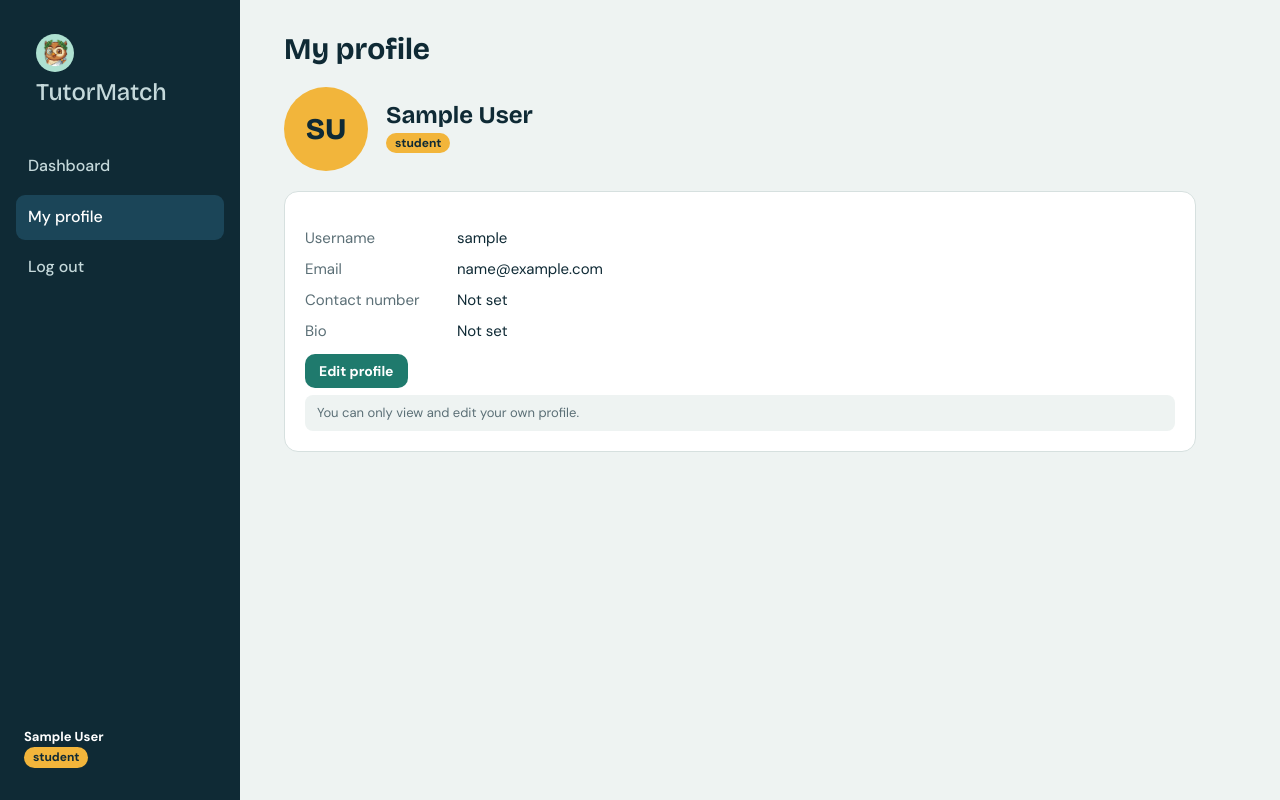
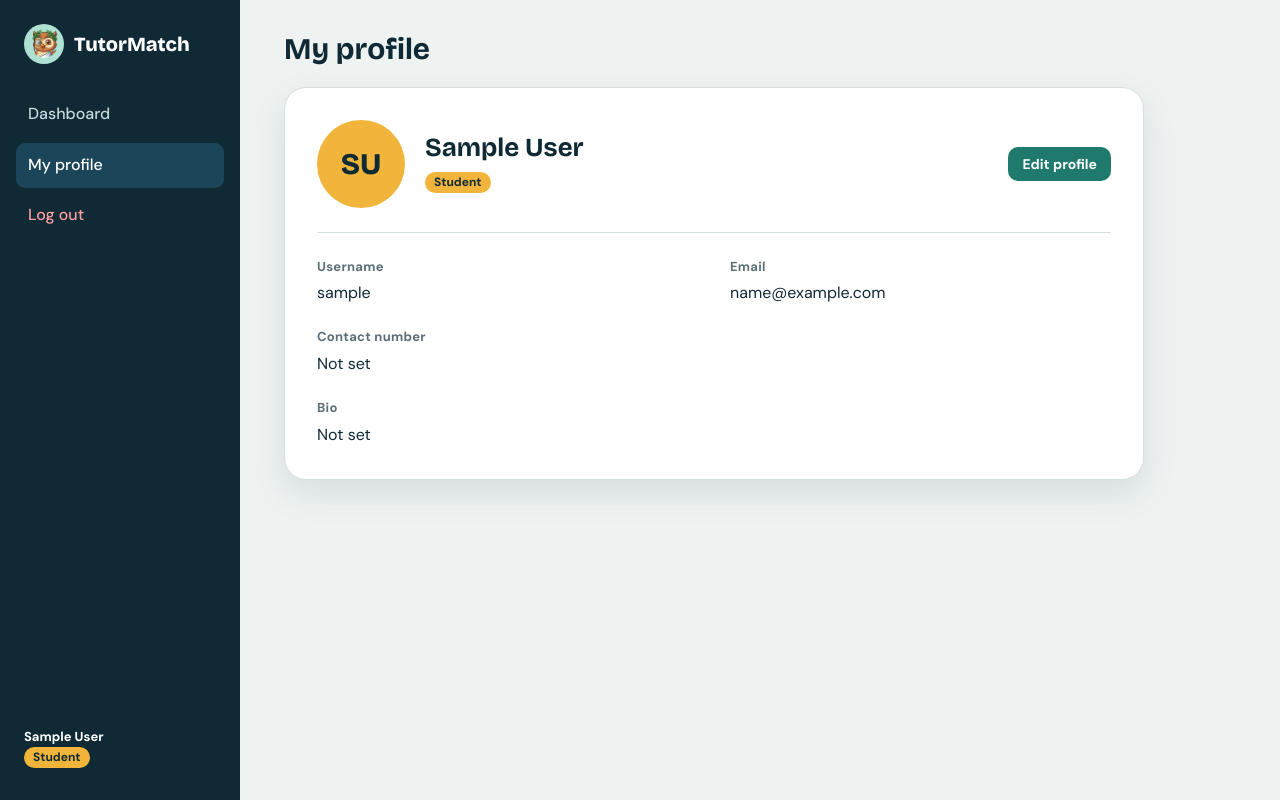
Before and after one commit to Zarczx/TutorMatch-Arcenal-JohnMichael-G1, a Django app: page /profile/ in a window 1280 px wide. Run offline with Django 5.2, Linux system fonts and the light colour scheme; the visitor is signed in with stand-in values (Sample User, id 1).

Commit message:
Fixed some new UI

```diff
--- a/accounts/models.py
+++ b/accounts/models.py
@@ -7,13 +7,23 @@ class User(AbstractUser):
         STUDENT = "student", "Student"
         TUTOR = "tutor", "Tutor"
 
+    class YearLevel(models.TextChoices):
+        Y1 = "1", "1st year"
+        Y2 = "2", "2nd year"
+        Y3 = "3", "3rd year"
+        Y4 = "4", "4th year"
+        OTHER = "other", "Other"
+
     email = models.EmailField("email address", unique=True)
     role = models.CharField(max_length=10, choices=Role.choices, default=Role.STUDENT)
     phone = models.CharField("contact number", max_length=20, blank=True)
     bio = models.TextField(blank=True)
     photo = models.ImageField(upload_to="profiles/", blank=True)
-    subjects = models.CharField(max_length=255, blank=True, help_text="Comma-separated (tutors only)")
+    subjects = models.CharField(max_length=255, blank=True, help_text="Comma-separated")
     hourly_rate = models.DecimalField(max_digits=7, decimal_places=2, null=True, blank=True)
+    year_level = models.CharField(max_length=10, choices=YearLevel.choices, blank=True)
+    availability = models.CharField(max_length=255, blank=True, help_text="e.g. Mon 2-5pm, Sat 9am-12pm")
+    onboarded = models.BooleanField(default=False)
 
     @property
     def initials(self):
@@ -22,3 +32,27 @@ class User(AbstractUser):
     @property
     def full_name(self):
         return self.get_full_name() or self.username
+
+    @property
+    def checklist(self):
+        """Returns the profile steps and whether each one is done."""
+        if self.role == self.Role.TUTOR:
+            items = [
+                ("Add your subjects", bool(self.subjects), "accounts:onboarding"),
+                ("Set your availability", bool(self.availability), "accounts:onboarding"),
+                ("Set your hourly rate", self.hourly_rate is not None, "accounts:onboarding"),
+                ("Add a bio", bool(self.bio), "profile_edit"),
+            ]
+        else:
+            items = [
+                ("Tell us what you need help with", bool(self.subjects), "accounts:onboarding"),
+                ("Add your year level", bool(self.year_level), "accounts:onboarding"),
+                ("Add a bio", bool(self.bio), "profile_edit"),
+            ]
+        return items
+
+    @property
+    def progress(self):
+        items = self.checklist
+        done = sum(1 for _, ok, _ in items if ok)
+        return int(done * 100 / len(items))
--- a/static/css/app.css
+++ b/static/css/app.css
@@ -102,3 +102,40 @@ input[type=file]{padding:9px}
 img.avatar{object-fit:cover}
 .roles ul{display:contents;list-style:none;margin:0;padding:0}.roles li{display:block}
 .err403 a{display:inline-block;margin-top:10px;border:1.5px solid var(--line);border-radius:10px;padding:9px 16px}
+/* Login and register layout */
+.auth{grid-template-columns:1fr 1fr;align-items:stretch;overflow-x:hidden}
+.auth>*{min-width:0}
+.board{justify-content:center;padding-top:40px}
+.mid{margin-top:0}
+.formside{align-content:center}
+.box{margin-top:0}
+/* Pin the logo to the top-left corner of the auth pages */
+.board{position:relative}
+.board .logo{position:absolute;top:28px;left:32px;margin:0;z-index:2}
+/* Profile page */
+.profile-card{background:var(--card);border:1px solid var(--line);border-radius:22px;padding:32px;max-width:860px;box-shadow:0 14px 34px rgba(15,42,53,.1)}
+.profile-head{display:flex;align-items:center;gap:20px;padding-bottom:24px;margin-bottom:24px;border-bottom:1px solid var(--line);flex-wrap:wrap}
+.profile-head h2{font-size:26px;margin-bottom:6px}
+.profile-head .avatar{width:88px;height:88px;flex-shrink:0}
+.profile-edit{margin-left:auto}
+.profile-grid{display:grid;grid-template-columns:1fr 1fr;gap:22px 32px;margin:0}
+.profile-grid>div{min-width:0}
+.profile-grid .wide{grid-column:1/-1}
+.profile-grid dt{font-size:13px;font-weight:700;letter-spacing:.02em;color:var(--mut);margin-bottom:4px}
+.profile-grid dd{margin:0;font-size:16px;color:var(--ink);overflow-wrap:anywhere}
+@media (max-width:640px){.profile-grid{grid-template-columns:1fr}.profile-edit{margin-left:0}}
+/* Logout: lighter red so it's not clicked by accident */
+.side .lo{color:#ff9e9e}
+.side .lo:hover{background:#4a1f1f;color:#ffd0d0}
+
+/* Push Edit profile to the far right of the card header */
+.profile-head .profile-edit{margin-left:auto}
+
+.page-top{display:flex;justify-content:space-between;align-items:flex-start;gap:16px;flex-wrap:wrap;margin-bottom:20px}
+.brand-mini{display:flex;align-items:center;gap:10px;font:800 18px 'Bricolage Grotesque',sans-serif;color:var(--ink);text-decoration:none}
+.brand-mini img{width:36px;height:36px;border-radius:50%;background:#aee1d1;object-fit:contain}
+
+/* Sidebar logo: text beside the image, and profile photo option */
+.side .logo{display:flex;align-items:center;gap:10px;padding:0;margin:0 8px 22px;background:none;font:800 20px 'Bricolage Grotesque',sans-serif;color:#fff}
+.side .logo:hover{background:none}
+.side .logo img{width:40px;height:40px;border-radius:50%;background:#aee1d1;object-fit:cover;flex-shrink:0}
--- a/templates/accounts/app_base.html
+++ b/templates/accounts/app_base.html
@@ -3,11 +3,11 @@
 {% with page=request.resolver_match.url_name %}
 <div class="app">
   <nav class="side" aria-label="Main">
-    <a class="logo" href="{% url 'landing' %}"><img src="{% static 'img/head.png' %}" alt="">TutorMatch</a>
+    <a class="logo" href="{% url 'landing' %}">{% if user.photo %}<img class="side-avatar" src="{{ user.photo.url }}" alt="Your profile photo">{% else %}<img src="{% static 'img/head.png' %}" alt="">{% endif %}<span>TutorMatch</span></a>
     <a href="{% url 'dashboard' %}" class="{% if page == 'student_dashboard' or page == 'tutor_dashboard' %}on{% endif %}">Dashboard</a>
     <a href="{% url 'profile' %}" class="{% if page == 'profile' or page == 'profile_edit' %}on{% endif %}">My profile</a>
     <form method="post" action="{% url 'logout' %}">{% csrf_token %}<button class="lo" type="submit">Log out</button></form>
-    <div class="who"><b>{{ user.full_name }}</b><span class="pill">{{ user.role }}</span></div>
+    <div class="who"><b>{{ user.full_name }}</b><span class="pill">{{ user.get_role_display }}</span></div>
   </nav>
   <main class="main">{% include 'partials/messages.html' %}{% block content %}{% endblock %}</main>
 </div>
--- a/templates/accounts/profile.html
+++ b/templates/accounts/profile.html
@@ -1,14 +1,35 @@
 {% extends 'accounts/app_base.html' %}
+{% load static %}
 {% block title %}My profile · TutorMatch{% endblock %}
 {% block content %}
-<h1>My profile</h1>
-<div class="phead">{% if user.photo %}<img class="avatar" src="{{ user.photo.url }}" alt="Your profile photo">{% else %}<div class="avatar" aria-hidden="true">{{ user.initials }}</div>{% endif %}
-  <div><h2>{{ user.full_name }}</h2><span class="pill">{{ user.role }}</span></div></div>
-<div class="panel"><dl class="kv">
-  <dt>Username</dt><dd>{{ user.username }}</dd><dt>Email</dt><dd>{{ user.email }}</dd>
-  <dt>Contact number</dt><dd>{{ user.phone|default:"Not set" }}</dd>
-  {% if user.role == 'tutor' %}<dt>Subjects</dt><dd>{{ user.subjects|default:"Not set" }}</dd><dt>Rate per hour</dt><dd>{% if user.hourly_rate %}₱{{ user.hourly_rate }}{% else %}Not set{% endif %}</dd>{% endif %}
-  <dt>Bio</dt><dd>{{ user.bio|default:"Not set" }}</dd></dl>
-  <a class="btn sm" href="{% url 'profile_edit' %}" style="margin-top:18px">Edit profile</a>
-  <div class="note">You can only view and edit your own profile.</div></div>
+<div class="page-top">
+  <div>
+    <h1>My profile</h1>
+
+  </div>
+
+</div>
+
+
+<div class="profile-card">
+  <div class="profile-head">
+    {% if user.photo %}<img class="avatar" src="{{ user.photo.url }}" alt="Your profile photo">{% else %}<div class="avatar" aria-hidden="true">{{ user.initials }}</div>{% endif %}
+    <div>
+      <h2>{{ user.full_name }}</h2>
+      <span class="pill">{{ user.get_role_display }}</span>
+    </div>
+    <a class="btn sm profile-edit" href="{% url 'profile_edit' %}">Edit profile</a>
+  </div>
+
+  <dl class="profile-grid">
+    <div><dt>Username</dt><dd>{{ user.username }}</dd></div>
+    <div><dt>Email</dt><dd>{{ user.email }}</dd></div>
+    <div><dt>Contact number</dt><dd>{{ user.phone|default:"Not set" }}</dd></div>
+    {% if user.role == 'tutor' %}
+    <div><dt>Subjects</dt><dd>{{ user.subjects|default:"Not set" }}</dd></div>
+    <div><dt>Rate per hour</dt><dd>{% if user.hourly_rate %}₱{{ user.hourly_rate }}{% else %}Not set{% endif %}</dd></div>
+    {% endif %}
+    <div class="wide"><dt>Bio</dt><dd>{{ user.bio|default:"Not set" }}</dd></div>
+  </dl>
+</div>
 {% endblock %}
```
Also changed, not shown: templates/landing.html (+10 -4 lines), accounts/migrations/0002_user_availability_user_onboarded_user_year_level_and_more.py (added).
